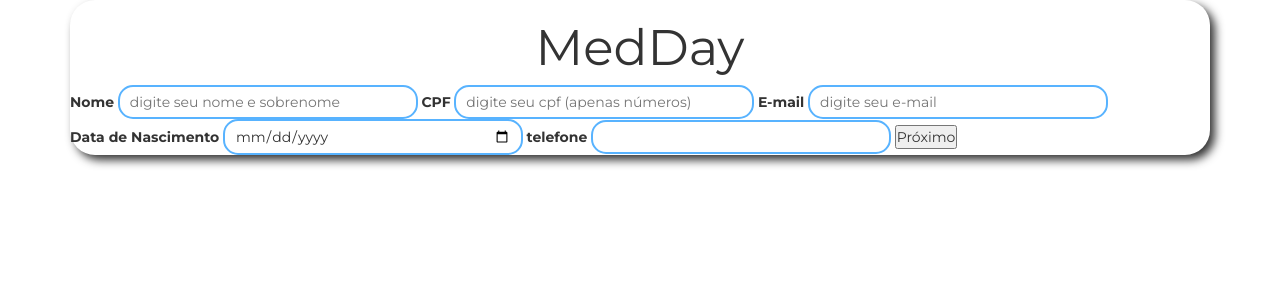
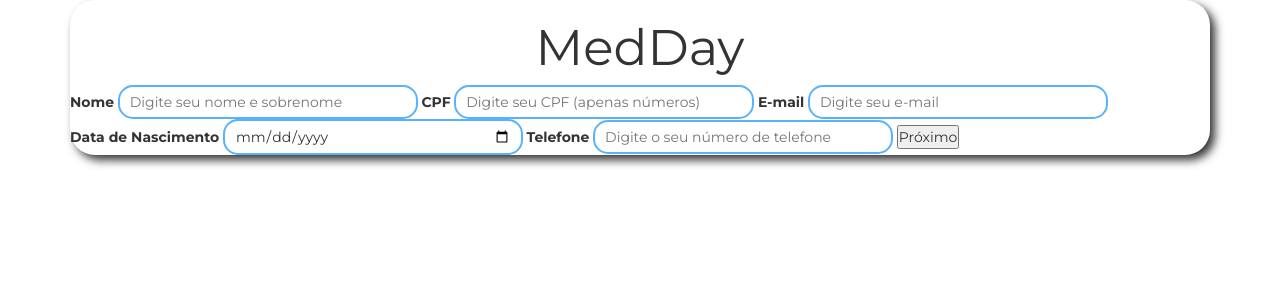
Before and after one commit to PauloTheLord/projeto_semestral, a Flask app: page /cadastrar in a window 1280 px wide. Shown: the top 300 px of the page. Run offline with Flask 3, Linux system fonts and the light colour scheme; parts of the project's set-up code (start-up, migrations or seed data) failed here and were passed over; some libraries are stand-ins or nearby versions.

Commit message:
💎 style: padronizar placeholders no cadastrar.html

```diff
--- a/templates/cadastrar.html
+++ b/templates/cadastrar.html
@@ -34,35 +34,35 @@
 
                     <div class="step active">
                         <label for="nome">Nome</label>
-                        <input id="nome" type="text"  required placeholder="digite seu nome e sobrenome" name="nome" class="textbox">
+                        <input id="nome" type="text"  required placeholder="Digite seu nome e sobrenome" name="nome" class="textbox">
 
                         <label for="cpf">CPF</label>
-                        <input id= "cpf"  type="text"  pattern="\d{11}" maxlength="11" placeholder="digite seu cpf (apenas números)" name="cpf" class="textbox" required>
+                        <input id= "cpf"  type="text"  pattern="\d{11}" maxlength="11" placeholder="Digite seu CPF (apenas números)" name="cpf" class="textbox" required>
 
                         <label for="email">E-mail</label>
-                        <input type="email" id="email" placeholder="digite seu e-mail" name="email" class="textbox" required>
+                        <input type="email" id="email" placeholder="Digite seu e-mail" name="email" class="textbox" required>
 
                         <label for="data">Data de Nascimento</label>
                         <input type="date" id="datanasc"  name="datanasc" class="textbox" required>
 
-                        <label for="tel">telefone</label>
-                        <input type="text" id="tel"   pattern="\d{11}" maxlength="11" name="telefone" class="textbox" required>
+                        <label for="tel">Telefone</label>
+                        <input type="text" id="tel" placeholder="Digite o seu número de telefone" pattern="\d{11}" maxlength="11" name="telefone" class="textbox" required>
 
                         <button type="button" onclick="nextStep()">Próximo</button>
                     </div>
 
                     <div class="step">
                         <label for="cep">CEP</label>
-                        <input type="text" id="cep" name="cep" pattern="\d{8}" maxlength="8" required placeholder="Digite seu CEP" class="textbox">
+                        <input type="text" id="cep" name="cep" pattern="\d{8}" maxlength="8" required placeholder="Digite o seu CEP" class="textbox">
 
                         <label for="rua">Rua</label>
-                        <input type="text" id="rua"  name="rua" class="textbox">
+                        <input type="text" id="rua" placeholder="Digite a sua rua" name="rua" class="textbox">
 
                         <label for="bairro">Bairro</label>
-                        <input type="text" id="bairro"  name="bairro" class="textbox">
+                        <input type="text" id="bairro" placeholder="Digite o seu bairro" name="bairro" class="textbox">
 
                         <label for="cidade">Cidade</label>
-                        <input type="text" id="cidade"  name="cidade" class="textbox">
+                        <input type="text" id="cidade" placeholder="Digite a sua cidade" name="cidade" class="textbox">
 
                         <label for="UF">UF</label>
                         <select id="UF" name="UF" class="textbox">
@@ -106,9 +106,9 @@
                         <label for="validSenha">Confirme a senha</label>
                         <input type="password" id="validSenha"  name="validsenha" class="textbox" required>
 
+                        <span id="mensagemErro" style="color: red;"></span><br>
+
                         <button type="button" onclick="prevStep()">Voltar</button>
-
-                        <span id="mensagemErro" style="color: red;"></span><br>
 
                         <button type="submit" id="btn_cadastrar">CADASTRAR</button>
                     </div>
```
